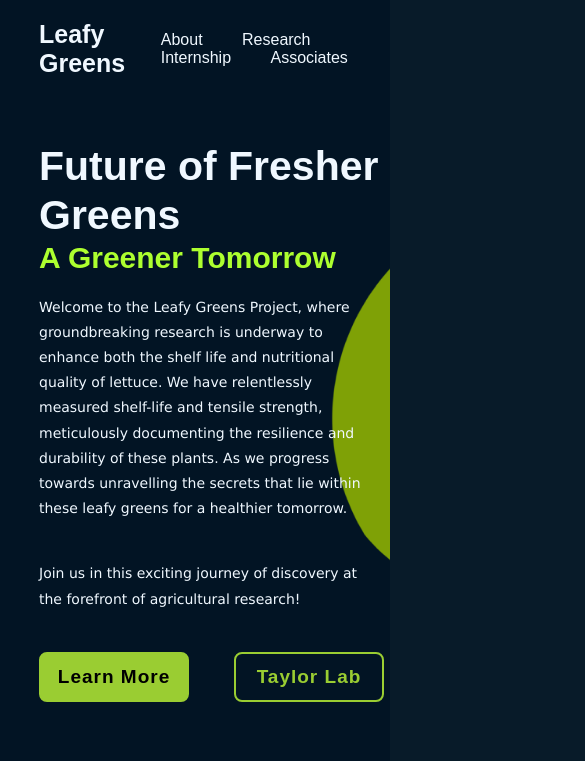
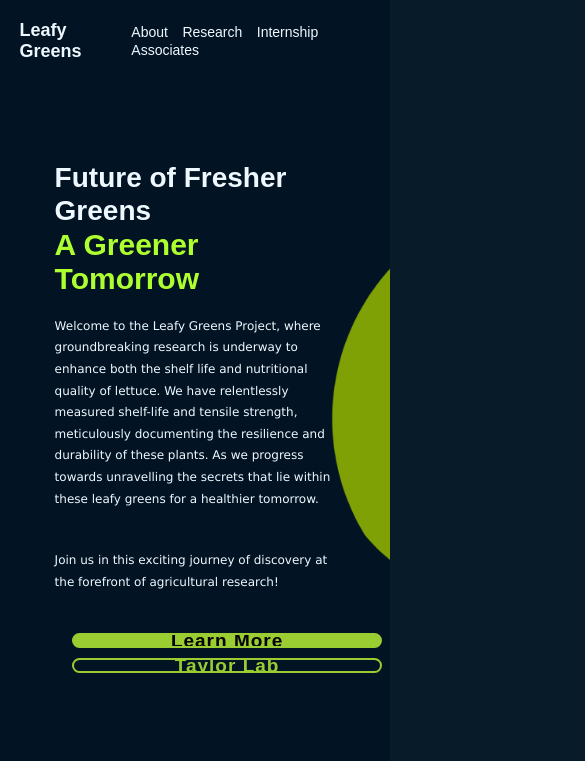
Before and after one commit to ajabadi/Leafy-Greens, a plain HTML site: page index.html in a window 390 px wide. Shown: the top 761 px of the page, 585 px wide, since content can reach past the window. Drawn offline with nearby package versions, Linux system fonts and the light colour scheme.

Commit message:
Update style.css

```diff
--- a/style.css
+++ b/style.css
@@ -286,6 +286,69 @@ opacity: 0.8;
     z-index: 100;
   }
 
+/* Adjustments for smaller screens */
+@media screen and (max-width: 768px) {
+    .header {
+        padding: 20px 5%;
+    }
+
+    .logo {
+        font-size: 20px;
+    }
+
+    .navbar a {
+        font-size: 14px;
+        margin-left: 20px;
+    }
+
+    .home-content {
+        max-width: 100%;
+        padding: 0 5%;
+        margin-right: 0;
+    }
+
+    .home-content h1 {
+        font-size: 32px;
+    }
+
+    .home-content p {
+        font-size: 12px;
+    }
+
+    .btn-box {
+        width: 100%;
+        flex-direction: column;
+        align-items: center;
+    }
+
+    .btn-box a {
+        width: 90%;
+        margin-bottom: 10px;
+    }
+
+    .home-imgHover, .about-img {
+        display: none;
+    }
+}
+
+/* Further adjustments for even smaller screens */
+@media screen and (max-width: 480px) {
+    .logo {
+        font-size: 18px;
+    }
+
+    .navbar a {
+        margin-left: 10px;
+    }
+
+    .home-content h1 {
+        font-size: 28px;
+    }
+}
+
+
+
+
 
   /* KEYFRAMES ANIMATION */
 @keyframes showRight {
```
